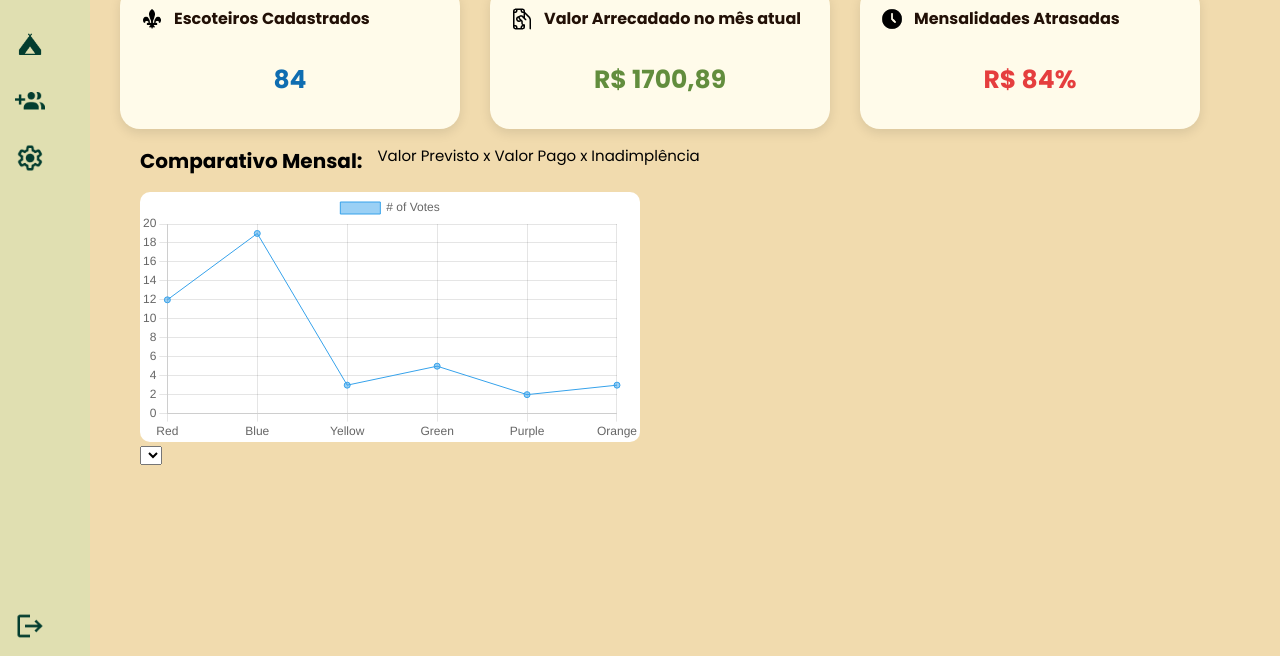
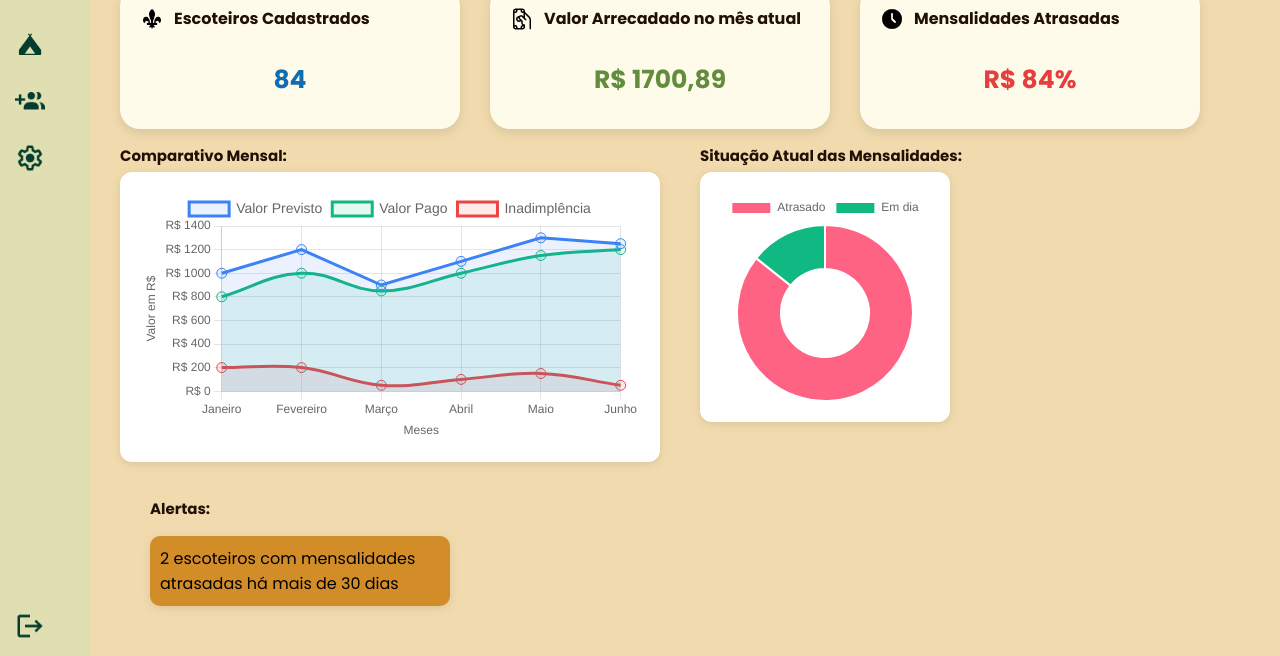
Before and after one commit to AnaMioki/ME---projeto-individual, a plain HTML site: page Desenvolvimento-Telas/home.html in a window 1280 px wide. Shown: the part 144-800 px from the top of the page. Drawn offline with nearby package versions, Linux system fonts and the light colour scheme.

Commit message:
fetch: Adicionar gráfico de linha e de rosca e alertas

```diff
--- a/Desenvolvimento-Telas/home.html
+++ b/Desenvolvimento-Telas/home.html
@@ -90,18 +90,34 @@
                 </div>
             </div>
             <div class="campoGrafico">
+                <div class="graficos">
+                    <div class="grafico1">
                         <div class="tituloGrafico">
-                    <h2>Comparativo Mensal:</h2>
-                    <p>Valor Previsto x Valor Pago x Inadimplência</p>
-
+                            <h3>Comparativo Mensal:</h3>
                         </div>
                         <div class="grafico">
                             <canvas id="myChart"></canvas>
                         </div>
+                    </div>
 
-                <select name="" id="">Selecione o mês</select>
+                    <!-- <select name="" id="">Selecione o mês</select> -->
+
+                    <div class="grafico2">
+                        <h3>Situação Atual das Mensalidades:</h3>
+                        <div class="graficoRosca">
+                            <canvas id="myChartRosca"></canvas>
                         </div>
-            <div class="indices"></div>
+                    </div>
+
+                    <div class="alerta">
+                        <h3>Alertas:</h3>
+                        <p>2 escoteiros com mensalidades atrasadas há mais de 30 dias</p>
+                    </div>
+
+                </div>
+
+            </div>
+
         </section>
     </section>
 
@@ -110,25 +126,109 @@
 </html>
 <script>
     const ctx = document.getElementById('myChart');
+    const graficoRosca = document.getElementById('myChartRosca');
+
+    const previsto = [1000, 1200, 900, 1100, 1300, 1250];
+    const arrecadado = [800, 1000, 850, 1000, 1150, 1200];
+    const faltando = previsto.map((v, i) => v - arrecadado[i]);
 
     new Chart(ctx, {
         type: 'line',
         data: {
-        labels: ['Red', 'Blue', 'Yellow', 'Green', 'Purple', 'Orange'],
-        datasets: [{
-          label: '# of Votes',
-          data: [12, 19, 3, 5, 2, 3],
-          borderWidth: 1
-        }]
+            labels: ['Janeiro', 'Fevereiro', 'Março', 'Abril', 'Maio', 'Junho'],
+            datasets: [
+                {
+                    label: 'Valor Previsto',
+                    data: previsto,
+                    borderColor: '#3b82f6',
+                    backgroundColor: 'rgba(59, 130, 246, 0.1)',
+                    fill: true,
+                    pointRadius: 5,
+                    pointHoverRadius: 7
+                },
+                {
+                    label: 'Valor Pago',
+                    data: arrecadado,
+                    borderColor: '#10b981',
+                    backgroundColor: 'rgba(16, 185, 129, 0.1)',
+                    fill: true,
+                    tension: 0.4,
+                    pointRadius: 5,
+                    pointHoverRadius: 7
+                },
+                {
+                    label: 'Inadimplência',
+                    data: faltando,
+                    borderColor: '#ef4444',
+                    backgroundColor: 'rgba(239, 68, 68, 0.1)',
+                    fill: true,
+                    tension: 0.4,
+                    pointRadius: 5,
+                    pointHoverRadius: 7
+                }
+            ]
         },
         options: {
+            responsive: true,
+            plugins: {
+                legend: {
+                    position: 'top',
+                    labels: {
+                        font: {
+                            size: 14
+                        }
+                    }
+                },
+                tooltip: {
+                    callbacks: {
+                        label: function (context) {
+                            return context.dataset.label + ': R$ ' + context.parsed.y.toFixed(2);
+                        }
+                    }
+                }
+            },
             scales: {
                 y: {
-            beginAtZero: true
+                    beginAtZero: true,
+                    title: {
+                        display: true,
+                        text: 'Valor em R$'
+                    },
+                    ticks: {
+                        callback: function (value) {
+                            return 'R$ ' + value;
+                        }
+                    }
+                },
+                x: {
+                    title: {
+                        display: true,
+                        text: 'Meses'
+                    }
                 }
             }
         }
     });
+
+    const dataRosca = {
+        labels: [
+            'Atrasado',
+            'Em dia',
+        ],
+        datasets: [{
+            label: 'Mensalidades',
+            data: [300, 50],
+            backgroundColor: [
+                'rgb(255, 99, 132)',
+                '#10b981'
+            ],
+            hoverOffset: 4
+        }]
+    };
+    new Chart(graficoRosca, {
+        type: 'doughnut',
+        data: dataRosca,
+    })
 </script>
 
 
--- a/Desenvolvimento-Telas/style/home.css
+++ b/Desenvolvimento-Telas/style/home.css
@@ -173,10 +173,11 @@ body {
 
 .inicio button {
     padding: 6px;
-    font-size: 13px;
+    font-size: 15px;
     font-family: Poppins, sans-serif;
     border-radius: 5px;
     border: none;
+     box-shadow: 0px 2px 10px rgba(0, 0, 0, 0.1);
     color: white;
     transition: transform 0.2s ease, box-shadow 0.2s ease;
 }
@@ -187,7 +188,7 @@ body {
 }
 
 .botoesGestao{
-    gap: 20px;
+    gap: 30px;
 }
 
 .botaoEscoteiro{
@@ -258,7 +259,8 @@ body {
   }
 
   .campoGrafico{
-    padding-left: 40px;
+    padding-left: 20px;
+    /* background-color: #d28d28; */
   }
   .grafico{
     background-color: white;
@@ -266,12 +268,57 @@ body {
     border-radius: 10px;
   }
 
-  .tituloGrafico{
-    gap:15px;
+  .graficos{
     display: flex;
-    font-size: 15px;
+  }
+  .graficoRosca{
+    width: 210px;
+    background-color: white;
+    border-radius: 10px;
   }
 
-  .tituloGrafico h2{
-    font-size: 20px;
-  }
+  .graficos {
+    display: flex;
+    justify-content: start;
+    gap: 20px;
+    flex-wrap: wrap;
+}
+
+.grafico,
+.graficoRosca {
+    background-color: white;
+    border-radius: 12px;
+    padding: 20px;
+    box-shadow: 0px 2px 10px rgba(0, 0, 0, 0.1);
+}
+
+canvas {
+    width: 100% !important;
+    height: auto !important;
+}
+
+.grafico2{
+    height: 210px;
+    gap: 30px;
+    padding-left: 20px;
+}
+
+.graficos h3{
+    margin-bottom: 5px;
+    font-size: 15px;
+    color: #221006
+}
+
+.alerta{
+    /* background-color: #d28d28; */
+    padding-left: 30px;
+    width: 300px;
+}
+
+.alerta p{
+    background-color: #d28d28;
+    border-radius: 10px;
+    text-align: start;
+    padding: 10px;
+     box-shadow: 0px 2px 10px rgba(0, 0, 0, 0.1);
+}
```
Lines whose indentation alone changed are shown as unchanged.
